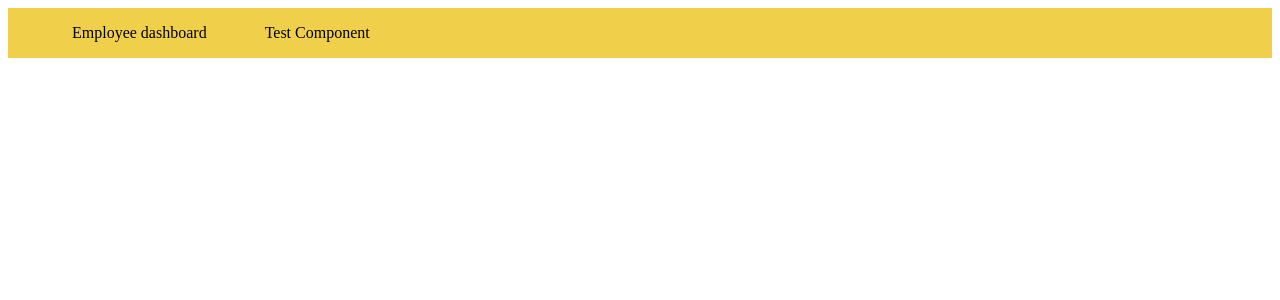
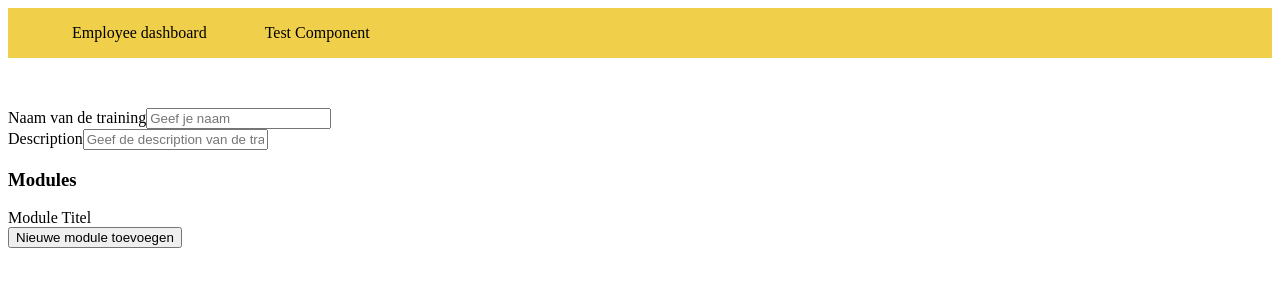
Before and after one commit to sofiane-atari/periskalacademy, an Angular app in the folder periskal-application/frontend/Periskal-frontend/: page /submit in a window 1280 px wide. Before the commit this address led to /. Shown: the top 300 px of the page. Built offline with nearby package versions, Linux system fonts and the light colour scheme.

Commit message:
Frontend page to submit new trainings without logic + routing

```diff
--- /dev/null
+++ b/periskal-application/frontend/Periskal-frontend/src/app/add-training/add-training.component.html
@@ -0,0 +1,26 @@
+<div class="columns">
+  <div class="column"></div>
+  <div class="column">
+    <div class="field">
+      <label>Naam van de training</label>
+      <input [(ngModel)]="name" class="input" placeholder="Geef je naam" />
+    </div>
+
+    <div class="field">
+      <label>Description</label>
+      <input
+        [(ngModel)]="description"
+        class="input"
+        placeholder="Geef de description van de training"
+      />
+    </div>
+
+    <h3>Modules</h3>
+    <div class="field">
+      <label>Module Titel</label>
+    </div>
+
+    <button (click)="AddProduct()">Nieuwe module toevoegen</button>
+  </div>
+  <div class="column"></div>
+</div>
--- /dev/null
+++ b/periskal-application/frontend/Periskal-frontend/src/app/add-training/add-training.component.ts
@@ -0,0 +1,23 @@
+import { Component } from '@angular/core';
+import { FormsModule } from '@angular/forms';
+import { product } from '../training-employee/training-employee.component';
+
+@Component({
+  selector: 'app-add-training',
+  imports: [FormsModule],
+  templateUrl: './add-training.component.html',
+  styleUrl: './add-training.component.css'
+})
+export class AddTrainingComponent {
+  name : String = "";
+  description : String = "";
+  products : product[] = [];
+
+  constructor() {
+    this.products.push();
+  }
+  AddProduct() {
+    this.products.push();
+    console.log(this.products);
+  }
+}
--- a/periskal-application/frontend/Periskal-frontend/src/app/app.routes.ts
+++ b/periskal-application/frontend/Periskal-frontend/src/app/app.routes.ts
@@ -2,9 +2,11 @@ import { Routes } from '@angular/router';
 import { TrainingEmployeeComponent } from './training-employee/training-employee.component';
 import { TestComponent } from './test/test.component';
 import { TrainingDetailComponent } from './training-detail/training-detail.component';
+import { AddTrainingComponent } from './add-training/add-training.component';
 
 export const routes: Routes = [
     { path: 'trainingEmployee', component: TrainingEmployeeComponent },
     { path: 'test', component: TestComponent},
     { path: 'training/:id', component: TrainingDetailComponent },
+    { path: 'submit', component: AddTrainingComponent},
 ];
--- a/periskal-application/frontend/Periskal-frontend/src/app/training-detail/training-detail.component.css
+++ b/periskal-application/frontend/Periskal-frontend/src/app/training-detail/training-detail.component.css
@@ -26,3 +26,8 @@ button:hover {
   background-color: #f0d04b;
   color: black;
 }
+
+.add {
+  width: 200px;
+  height: 200px;
+}
--- a/periskal-application/frontend/Periskal-frontend/src/app/training-detail/training-detail.component.html
+++ b/periskal-application/frontend/Periskal-frontend/src/app/training-detail/training-detail.component.html
@@ -6,5 +6,8 @@
     <p>{{ product.description }}</p>
     <button>Take Course</button>
   </div>
+  <div class="add">
+    <p>Add a new training</p>
+  </div>
   }
 </div>
--- a/periskal-application/frontend/Periskal-frontend/src/app/training-employee/training-employee.component.css
+++ b/periskal-application/frontend/Periskal-frontend/src/app/training-employee/training-employee.component.css
@@ -26,3 +26,9 @@ button:hover {
   background-color: #f0d04b;
   color: black;
 }
+
+.add {
+  width: 200px;
+  height: 200px;
+  font-size: 150px;
+}
--- a/periskal-application/frontend/Periskal-frontend/src/app/training-employee/training-employee.component.html
+++ b/periskal-application/frontend/Periskal-frontend/src/app/training-employee/training-employee.component.html
@@ -7,3 +7,6 @@
   </div>
   }
 </div>
+<div class="add">
+  <button class="add" (click)="goToAddPage()">+</button>
+</div>
--- a/periskal-application/frontend/Periskal-frontend/src/app/training-employee/training-employee.component.ts
+++ b/periskal-application/frontend/Periskal-frontend/src/app/training-employee/training-employee.component.ts
@@ -28,6 +28,9 @@ export class TrainingEmployeeComponent implements OnInit {
     this.router.navigate(['/training', trainingId]);
   }
 
+  goToAddPage() {
+    this.router.navigate(['/submit'])
+  }
 }
 
 export interface training {
```
Also changed, not shown: periskal-application/frontend/Periskal-frontend/src/app/add-training/add-training.component.css (added), 2 other files (tests, documents, lock files or other folders).
